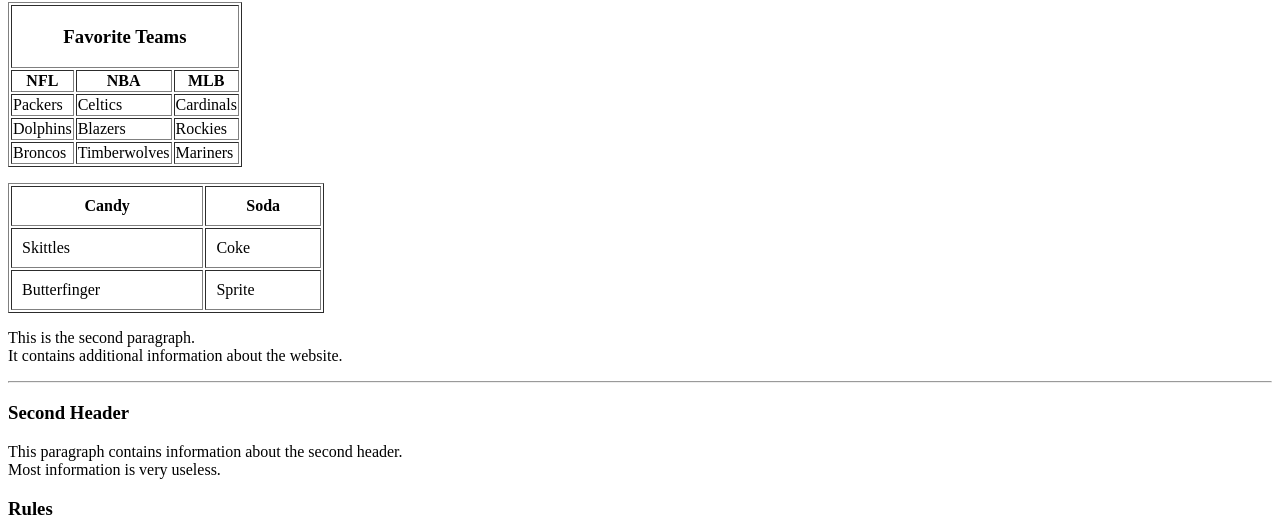
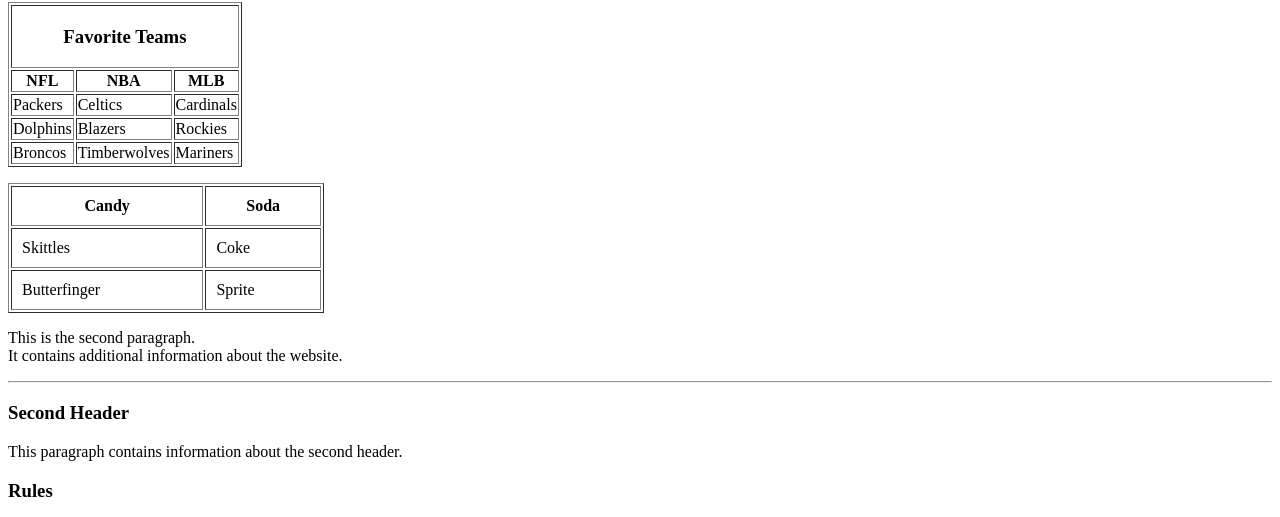
Before and after one commit to alexkrone/test, a plain HTML site: page index.html in a window 1280 px wide. Shown: the part 428-945 px from the top of the page. Drawn offline with Linux system fonts and the light colour scheme.

Commit message:
second addition

```diff
--- a/index.html
+++ b/index.html
@@ -75,7 +75,7 @@ Alex's Website
 
 
 <h3>Second Header</h3>
-<p>This paragraph contains information about the second header.<br />Most information is very useless.</p>
+<p>This paragraph contains information about the second header.<br />
 
 
 <p><h3><a name="Rules"></a>Rules</h3>This section goes over all of the applicable rules concerning the website.<a href="#back">Back</a></p>
```
